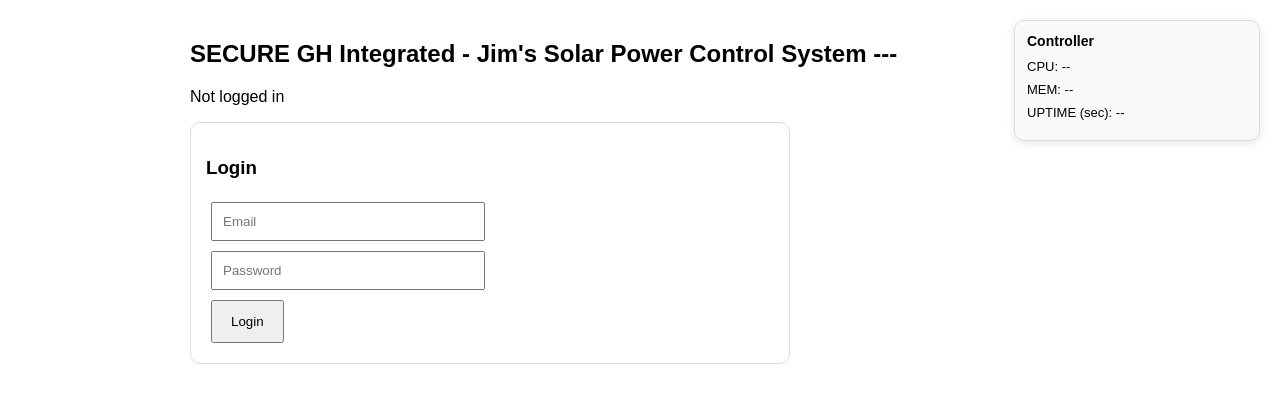
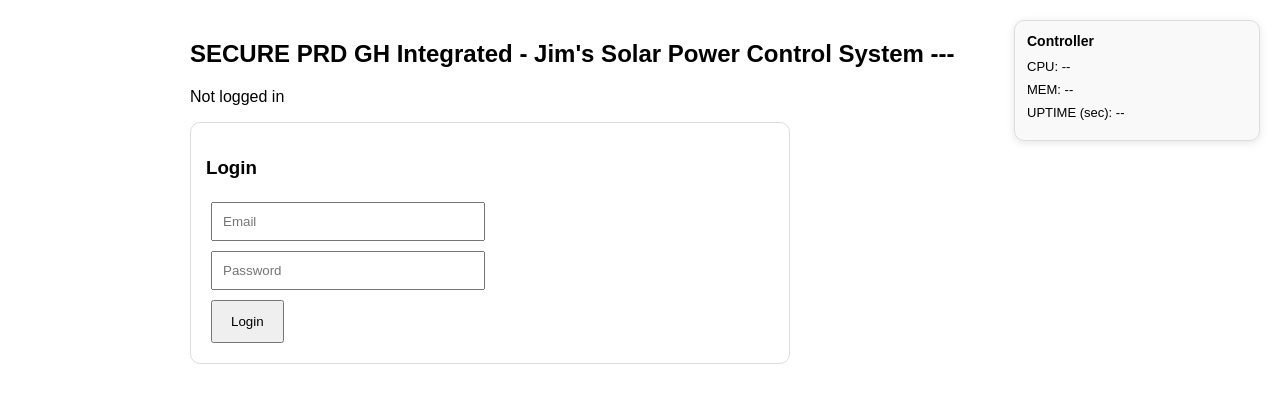
Before and after one commit to jemekeren/tuctuc3, a website: page index.html in a window 1280 px wide. Drawn offline with Linux system fonts and the light colour scheme; no server answers.

Commit message:
SECURE PRD

```diff
--- a/index.html
+++ b/index.html
@@ -4,7 +4,7 @@
 <meta charset="utf-8">
 <meta name="viewport" content="width=device-width, initial-scale=1">
 
-<title>SECURE GH Integrated - Jim's Solar Power Control</title>
+<title>SECURE PRD GH Integrated - Jim's Solar Power Control</title>
 
 <style>
 body{
@@ -138,7 +138,7 @@
 
 <body>
 
-<h2>SECURE GH Integrated - Jim's Solar Power Control System --- </h2>
+<h2>SECURE PRD GH Integrated - Jim's Solar Power Control System --- </h2>
 
 <p id="status">Not logged in</p>
 
```
